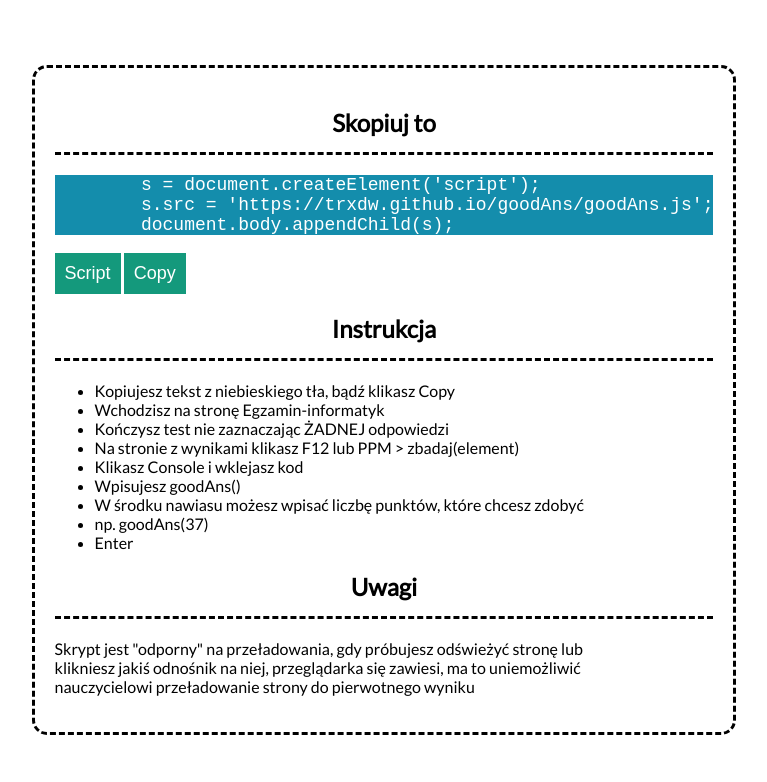
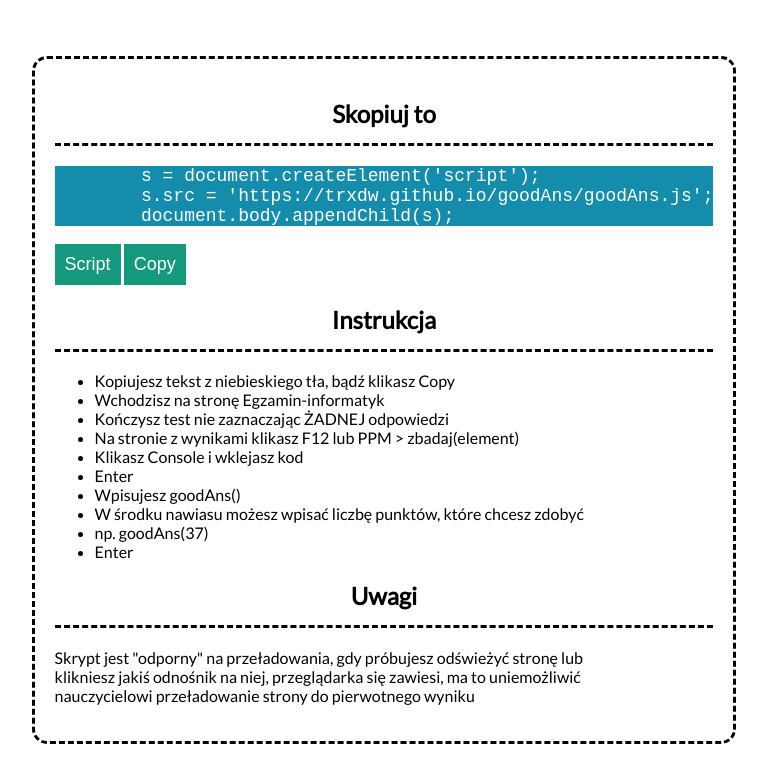
Before and after one commit to TRXDW/goodAns, a plain HTML site: page index.html in a window 1280 px wide. Shown: the whole page, without its empty margins (256-1023 px from the left). Drawn offline with Linux system fonts and the light colour scheme.

Commit message:
script v3

```diff
--- a/index.html
+++ b/index.html
@@ -29,6 +29,7 @@
             <li>Kończysz test nie zaznaczając ŻADNEJ odpowiedzi</li>
             <li>Na stronie z wynikami klikasz F12 lub PPM > zbadaj(element)</li>
             <li>Klikasz Console i wklejasz kod</li>
+            <li>Enter</li>
             <li>Wpisujesz goodAns()</li>
             <li>W środku nawiasu możesz wpisać liczbę punktów, które chcesz zdobyć</li>
             <li>np. goodAns(37)</li>
```
